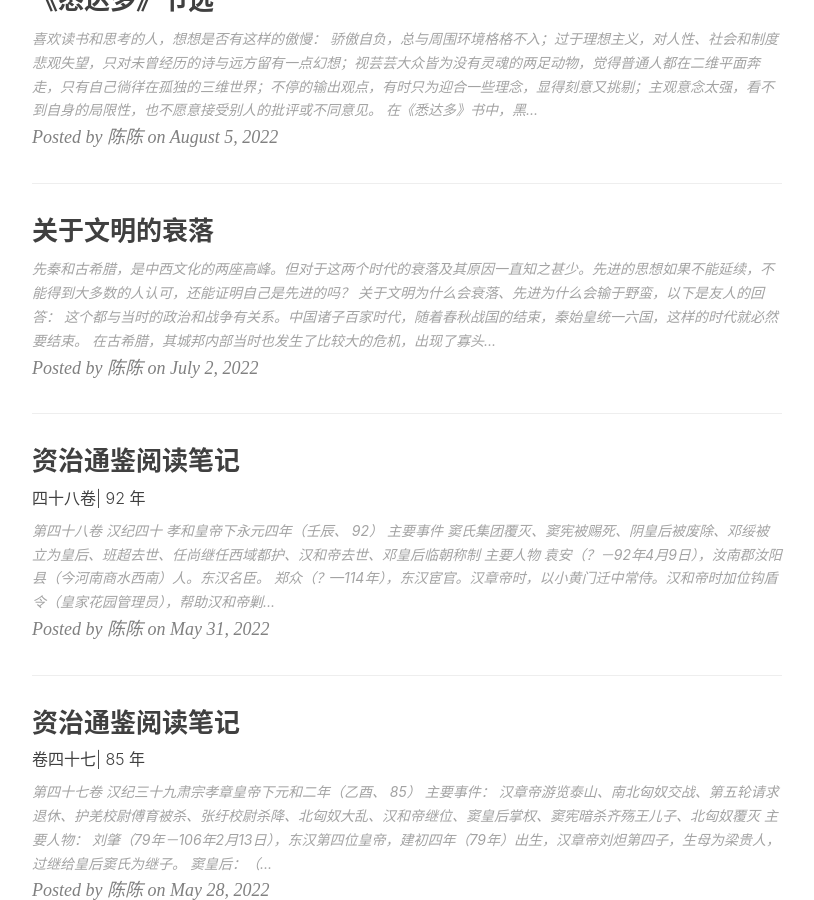
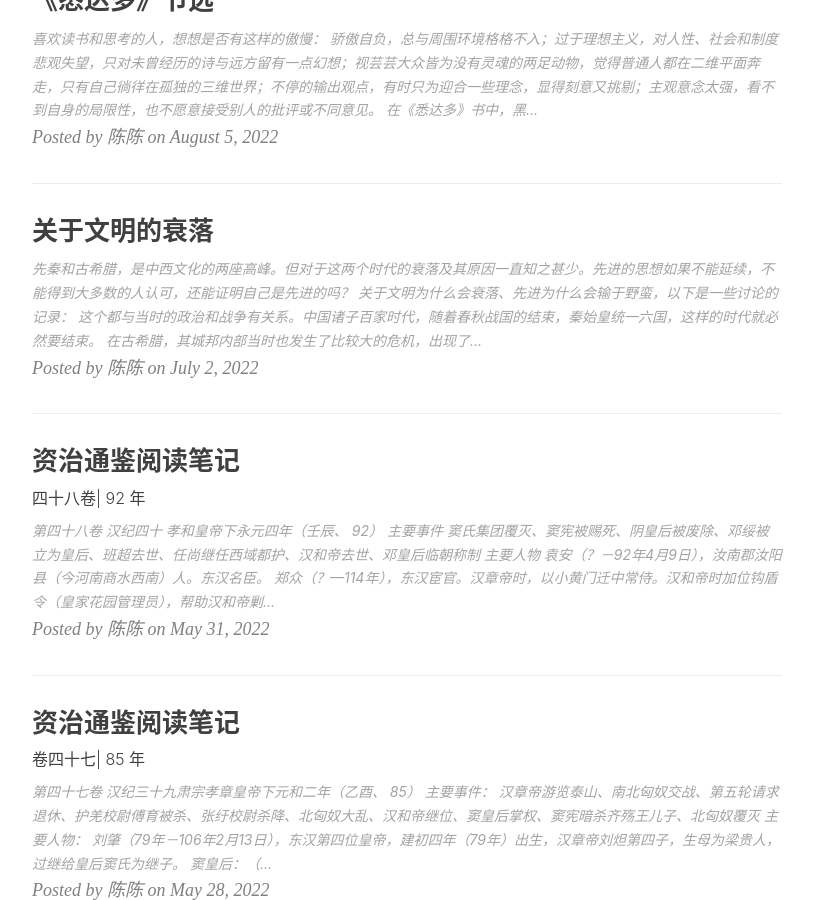
Before and after one commit to chensong212/chensong212.github.io, a Jekyll site: the page built from index.html, in a window 1280 px wide and 900 px high, scrolled down 1407 px. Shown: the whole window, without its empty margins (233-1047 px from the left). Built offline with Jekyll 4.4.1, drawn with Linux system fonts in a browser that asks for light colours; nearby versions of some CDN libraries; the list of posts is cut into pages by our own code; comment, search, counter and statistics services are not loaded.

Commit message:
Update 2022-07-02-civilization.md

```diff
--- a/_posts/2022-07-02-civilization.md
+++ b/_posts/2022-07-02-civilization.md
@@ -7,13 +7,12 @@
 header-img:
 catalog: true
 tags:
-    - 交流
-    - 历史
+    - 随写记录
 
 ---
 先秦和古希腊，是中西文化的两座高峰。但对于这两个时代的衰落及其原因一直知之甚少。先进的思想如果不能延续，不能得到大多数的人认可，还能证明自己是先进的吗？
 
-关于文明为什么会衰落、先进为什么会输于野蛮，以下是友人的回答：
+关于文明为什么会衰落、先进为什么会输于野蛮，以下是一些讨论的记录：
 
 ------
 
@@ -27,8 +26,7 @@
 前一个是逻格斯，后一个就是城邦。
 人要活着，就必须生活在一个共同体中；在共同体中，人不仅能活下来，还能活得好；而在所有共同体中，城邦最重要，因为城邦规定的不是一时的好处，而是人整个生活的好坏；人只有在城邦这个政治共同体中才有可能成全人的天性。
 亚里士多德认为，在这个意义上，人是政治的动物。
-然而，所有人天性上都想要知道这个世界运转的原理，学习对他们来说是最快乐的事情；所以，人要活得好，不仅要过得好，还要看到这种好；人要知道他的生活是不是好的，为什么是好的，要讲出好的道理；于是，政治共同体对人的整个生活的规定，必然指向这种生活方式的根基和目的，要求理解包括人在内的整个自然秩序的本原。在这个意义上，人是理性的动物。
-你可以把逻各斯和城邦，也就是λόγος和πόλιδ，理解为是思想与社会。而思想与社会，作为人的根本处境的双重规定，始终是人的幸福生活不可逃避的问题。
+然而，所有人天性上都想要知道这个世界运转的原理，学习对他们来说是最快乐的事情；所以，人要活得好，不仅要过得好，还要看到这种好；人要知道他的生活是不是好的，为什么是好的，要讲出好的道理；于是，政治共同体对人的整个生活的规定，必然指向这种生活方式的根基和目的，要求理解包括人在内的整个自然秩序的本原。在这个意义上，人是理性的动物。你可以把逻各斯和城邦，也就是λόγος和πόλιδ，理解为是思想与社会。而思想与社会，作为人的根本处境的双重规定，始终是人的幸福生活不可逃避的问题。
 
 但是这个对个体的精神要求很高。
 
@@ -43,9 +41,7 @@
 
 要究其最最本质的原因的话，也可以这么说。
 
-亚里士多德将人类的欲望分为三种：欲求、血气、希望。其中，欲求和血气是非理性欲望，希望是理性欲望所有这些人类欲望都是能够和实践理性互动，从而引发伦理、道德、政治行动的冲动。
-欲求的对象是快乐。而快乐可以分为狭义和广义两种，相应地，欲求也可以分为狭义和广义两种。狭义欲求的对象是狭义快乐，即那些与营养和生殖相关的身体快乐，也就是饮食和性爱的快乐。
-亚里士多德认为，严格说来，这类快乐都是触觉的快乐。广义快乐包括其他感官的快乐，以及各种非身体性的快乐（例如财富的快乐、胜利的快乐、荣誉的快乐，以及一般而言一切高贵和善好的事物所带来的快乐，尤其是沉思带来的的快乐）。因此，广义快乐实际上涵盖了所有层次的欲望对象，而广义欲求指的就是作为整体的欲望。
+亚里士多德将人类的欲望分为三种：欲求、血气、希望。其中，欲求和血气是非理性欲望，希望是理性欲望所有这些人类欲望都是能够和实践理性互动，从而引发伦理、道德、政治行动的冲动。欲求的对象是快乐。而快乐可以分为狭义和广义两种，相应地，欲求也可以分为狭义和广义两种。狭义欲求的对象是狭义快乐，即那些与营养和生殖相关的身体快乐，也就是饮食和性爱的快乐。亚里士多德认为，严格说来，这类快乐都是触觉的快乐。广义快乐包括其他感官的快乐，以及各种非身体性的快乐（例如财富的快乐、胜利的快乐、荣誉的快乐，以及一般而言一切高贵和善好的事物所带来的快乐，尤其是沉思带来的的快乐）。因此，广义快乐实际上涵盖了所有层次的欲望对象，而广义欲求指的就是作为整体的欲望。
 
 欲求所追求的是人和野兽共同亨有的最自然和最基本的快乐，相应地，它所排斥的也是人和野兽都会遭受的最自然和最基本的痛苦，也就是伤害和死亡的痛苦。因此，欲求，尤其体现了人身上的兽性，这集中表现为欲求的活动自身并不预设任何理性的要素。其运作机制就是单纯的趋乐避苦。
 
```
